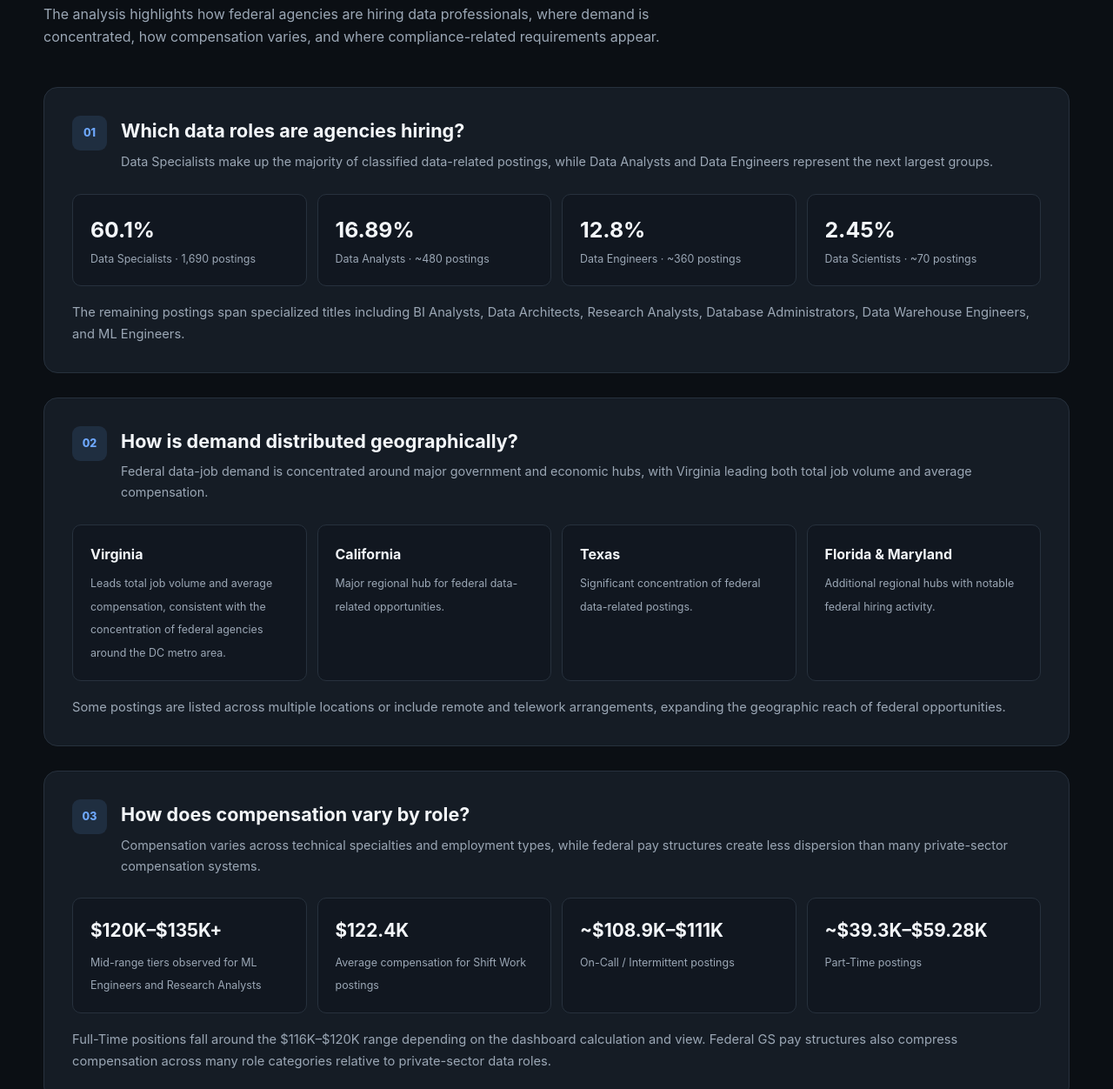
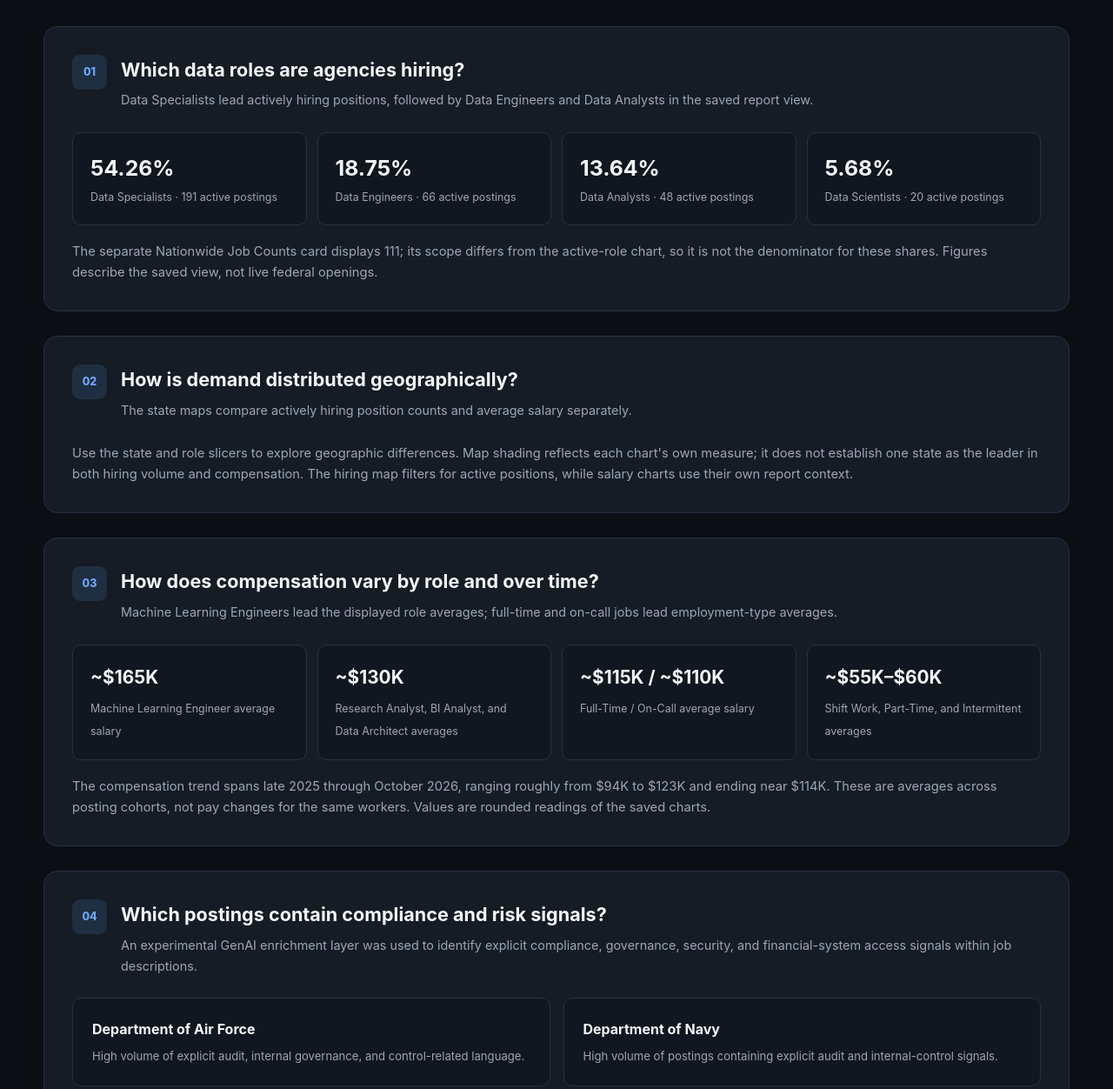
Before and after one commit to HaTranUSF/Job-Market-Analysis, a plain HTML site: page index.html in a window 1280 px wide. Shown: the part 4075-5327 px from the top of the page at 87% size. Drawn offline with Linux system fonts and the light colour scheme.

Commit message:
Update federal dashboard preview and report findings

```diff
--- a/index.html
+++ b/index.html
@@ -1210,14 +1210,14 @@
 
             <div class="dashboard-image">
                 <img
-                    src="Dashboard.png"
+                    src="Dashboard.png?v=20261101"
                     alt="Federal Data Job Market Analysis Power BI dashboard"
                 >
             </div>
 
             <p class="dashboard-caption">
-                Power BI dashboard showing federal data-job demand,
-                geographic distribution, compensation, and employment patterns.
+                Updated November 1, 2026: active hiring by role and state,
+                average salaries, and compensation trends through October 2026.
             </p>
 
         </div>
@@ -1257,53 +1257,24 @@
                             <h3>Which data roles are agencies hiring?</h3>
 
                             <p>
-                                Data Specialists make up the majority of classified
-                                data-related postings, while Data Analysts and Data
-                                Engineers represent the next largest groups.
+                                Data Specialists lead actively hiring positions, followed
+                                by Data Engineers and Data Analysts in the saved report view.
                             </p>
                         </div>
                     </div>
 
                     <div class="insight-metrics">
-
-                        <div class="insight-metric">
-                            <div class="value">60.1%</div>
-                            <div class="label">
-                                Data Specialists · 1,690 postings
-                            </div>
-                        </div>
-
-                        <div class="insight-metric">
-                            <div class="value">16.89%</div>
-                            <div class="label">
-                                Data Analysts · ~480 postings
-                            </div>
-                        </div>
-
-                        <div class="insight-metric">
-                            <div class="value">12.8%</div>
-                            <div class="label">
-                                Data Engineers · ~360 postings
-                            </div>
-                        </div>
-
-                        <div class="insight-metric">
-                            <div class="value">2.45%</div>
-                            <div class="label">
-                                Data Scientists · ~70 postings
-                            </div>
-                        </div>
-
+                        <div class="insight-metric"><div class="value">54.26%</div><div class="label">Data Specialists · 191 active postings</div></div>
+                        <div class="insight-metric"><div class="value">18.75%</div><div class="label">Data Engineers · 66 active postings</div></div>
+                        <div class="insight-metric"><div class="value">13.64%</div><div class="label">Data Analysts · 48 active postings</div></div>
+                        <div class="insight-metric"><div class="value">5.68%</div><div class="label">Data Scientists · 20 active postings</div></div>
                     </div>
-
                     <p class="insight-text">
-                        The remaining postings span specialized titles including
-                        BI Analysts, Data Architects, Research Analysts, Database
-                        Administrators, Data Warehouse Engineers, and ML Engineers.
-                    </p>
-
-                </div>
-
+                        The separate Nationwide Job Counts card displays 111; its scope differs
+                        from the active-role chart, so it is not the denominator for these shares.
+                        Figures describe the saved view, not live federal openings.
+                    </p>
+                </div>
 
                 <!-- GEOGRAPHY -->
 
@@ -1314,60 +1285,17 @@
 
                         <div>
                             <h3>How is demand distributed geographically?</h3>
-
-                            <p>
-                                Federal data-job demand is concentrated around major
-                                government and economic hubs, with Virginia leading
-                                both total job volume and average compensation.
-                            </p>
+                            <p>The state maps compare actively hiring position counts and average salary separately.</p>
                         </div>
                     </div>
-
-                    <div class="geography-grid">
-
-                        <div class="geo-card">
-                            <strong>Virginia</strong>
-                            <span>
-                                Leads total job volume and average compensation,
-                                consistent with the concentration of federal
-                                agencies around the DC metro area.
-                            </span>
-                        </div>
-
-                        <div class="geo-card">
-                            <strong>California</strong>
-                            <span>
-                                Major regional hub for federal data-related
-                                opportunities.
-                            </span>
-                        </div>
-
-                        <div class="geo-card">
-                            <strong>Texas</strong>
-                            <span>
-                                Significant concentration of federal
-                                data-related postings.
-                            </span>
-                        </div>
-
-                        <div class="geo-card">
-                            <strong>Florida & Maryland</strong>
-                            <span>
-                                Additional regional hubs with notable
-                                federal hiring activity.
-                            </span>
-                        </div>
-
-                    </div>
-
                     <p class="insight-text">
-                        Some postings are listed across multiple locations or
-                        include remote and telework arrangements, expanding the
-                        geographic reach of federal opportunities.
-                    </p>
-
-                </div>
-
+                        Use the state and role slicers to explore geographic differences.
+                        Map shading reflects each chart's own measure; it does not establish
+                        one state as the leader in both hiring volume and compensation.
+                        The hiring map filters for active positions, while salary charts
+                        use their own report context.
+                    </p>
+                </div>
 
                 <!-- COMPENSATION -->
 
@@ -1377,60 +1305,23 @@
                         <div class="insight-number">03</div>
 
                         <div>
-                            <h3>How does compensation vary by role?</h3>
-
-                            <p>
-                                Compensation varies across technical specialties
-                                and employment types, while federal pay structures
-                                create less dispersion than many private-sector
-                                compensation systems.
-                            </p>
+                            <h3>How does compensation vary by role and over time?</h3>
+                            <p>Machine Learning Engineers lead the displayed role averages; full-time and on-call jobs lead employment-type averages.</p>
                         </div>
                     </div>
-
                     <div class="compensation-grid">
-
-                        <div class="comp-card">
-                            <strong>$120K–$135K+</strong>
-                            <span>
-                                Mid-range tiers observed for ML Engineers
-                                and Research Analysts
-                            </span>
-                        </div>
-
-                        <div class="comp-card">
-                            <strong>$122.4K</strong>
-                            <span>
-                                Average compensation for Shift Work postings
-                            </span>
-                        </div>
-
-                        <div class="comp-card">
-                            <strong>~$108.9K–$111K</strong>
-                            <span>
-                                On-Call / Intermittent postings
-                            </span>
-                        </div>
-
-                        <div class="comp-card">
-                            <strong>~$39.3K–$59.28K</strong>
-                            <span>
-                                Part-Time postings
-                            </span>
-                        </div>
-
+                        <div class="comp-card"><strong>~$165K</strong><span>Machine Learning Engineer average salary</span></div>
+                        <div class="comp-card"><strong>~$130K</strong><span>Research Analyst, BI Analyst, and Data Architect averages</span></div>
+                        <div class="comp-card"><strong>~$115K / ~$110K</strong><span>Full-Time / On-Call average salary</span></div>
+                        <div class="comp-card"><strong>~$55K–$60K</strong><span>Shift Work, Part-Time, and Intermittent averages</span></div>
                     </div>
-
                     <p class="insight-text">
-                        Full-Time positions fall around the $116K–$120K range
-                        depending on the dashboard calculation and view.
-                        Federal GS pay structures also compress compensation
-                        across many role categories relative to private-sector
-                        data roles.
-                    </p>
-
-                </div>
-
+                        The compensation trend spans late 2025 through October 2026,
+                        ranging roughly from $94K to $123K and ending near $114K.
+                        These are averages across posting cohorts, not pay changes for
+                        the same workers. Values are rounded readings of the saved charts.
+                    </p>
+                </div>
 
                 <!-- COMPLIANCE / RISK -->
 
```
Also changed, not shown: Dashboard.png, 2 other files.
